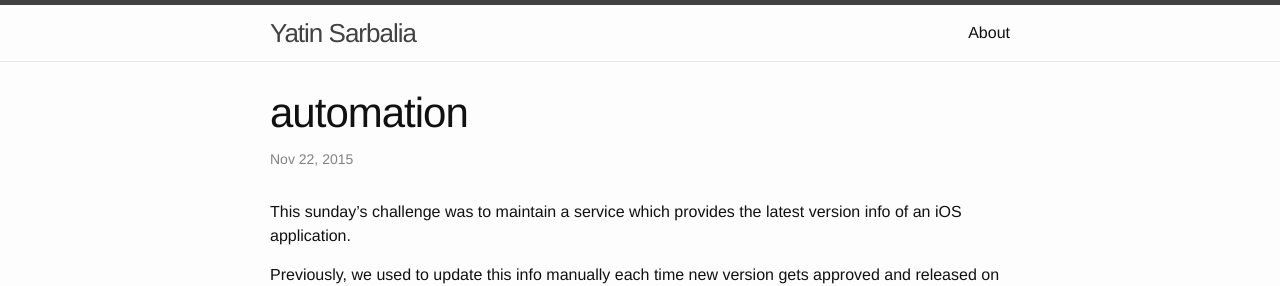
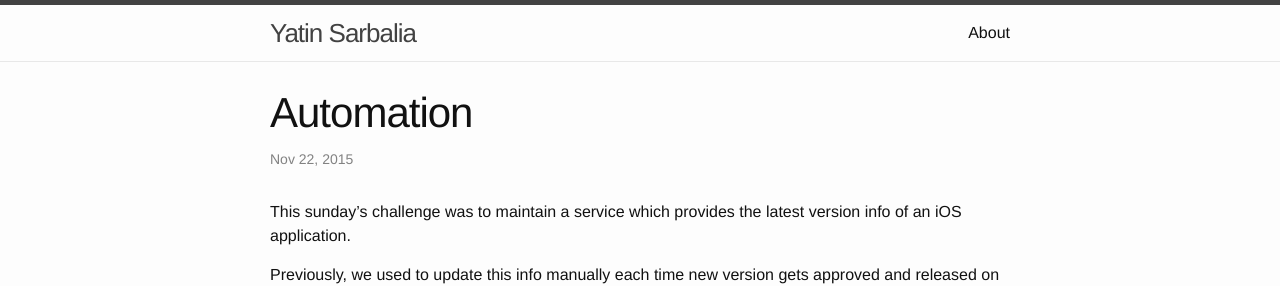
Before and after one commit to yatinsns/yatinsns.github.io, a Jekyll site: the page built from _posts/2015-11-22-automation.md, in a window 1280 px wide. Shown: the top 286 px of the page. Built offline with Jekyll 4.4.1, drawn with Linux system fonts in a browser that asks for light colours.

```diff
--- a/_posts/2015-11-22-automation.md
+++ b/_posts/2015-11-22-automation.md
@@ -1,6 +1,6 @@
 ---
 layout: post
-title: automation
+title: Automation
 date: 2015-11-22 21:40:51
 categories:
 ---
```
